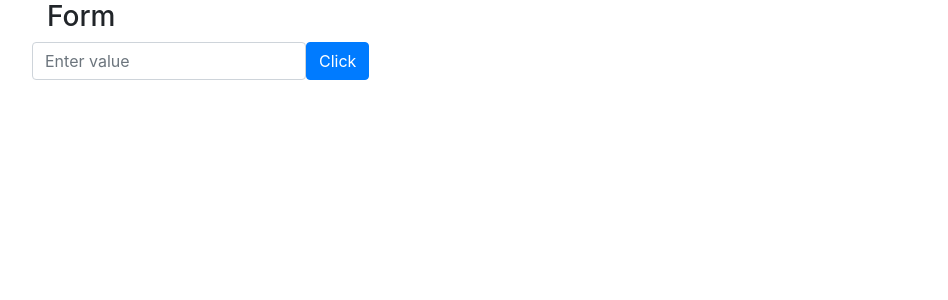
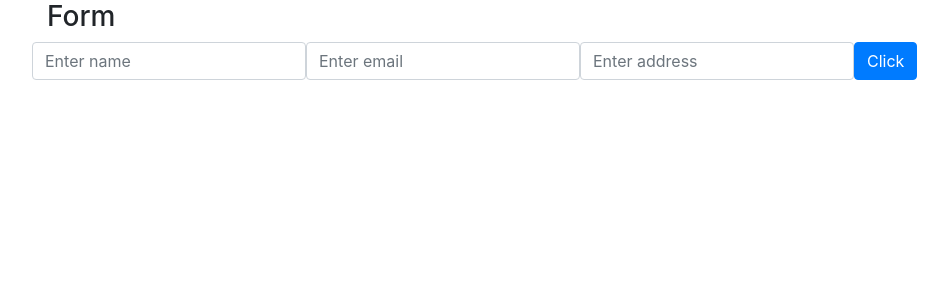
Before and after one commit to amitdheeman23/InterviewQuestions, an Angular app: page / in a window 1280 px wide. Shown: the top 300 px of the page, without its empty margins (38-986 px from the left). Built offline with nearby package versions, Linux system fonts and the light colour scheme.

Commit message:
valueChanges all form and changeStatus

```diff
--- a/src/app/home/home.component.html
+++ b/src/app/home/home.component.html
@@ -2,7 +2,13 @@
     <h3>Form</h3>
     <form class="row" [formGroup]="form">
         <div class="form-group">
-            <input type="text" class="form-control" formControlName="name" placeholder="Enter value">
+            <input type="text" class="form-control" formControlName="name" placeholder="Enter name">
+        </div>
+        <div class="form-group">
+            <input type="email" class="form-control" formControlName="email" placeholder="Enter email">
+        </div>
+        <div class="form-group">
+            <input type="text" class="form-control" formControlName="address" placeholder="Enter address">
         </div>
         <div class="form-group">
             <button class="btn btn-primary" >Click</button>
--- a/src/app/home/home.component.ts
+++ b/src/app/home/home.component.ts
@@ -1,5 +1,6 @@
 import { Component, OnInit } from '@angular/core';
 import { FormControl, FormGroup } from '@angular/forms';
+import { signUpform } from './signUpform';
 
 @Component({
   selector: 'app-home',
@@ -12,13 +13,24 @@ export class HomeComponent implements OnInit {
 
   ngOnInit(): void {
     this.form=new FormGroup({
-      name:new FormControl('')
+      name:new FormControl(''),
+      email:new FormControl(''),
+      address:new FormControl(''),
     });
 
-    this.form.get('name')?.valueChanges.subscribe((res)=>{
-      console.log(res);
+    this.form.valueChanges.subscribe((uname:signUpform)=>{
+      console.log('name',uname.name);
+      console.log('email',uname.email);
+      console.log('address',uname.address);
 
     })
+
+     this.form.get('email')?.statusChanges.subscribe((status)=>{
+      console.log('change_Status',status);
+
+     })
+
+
   }
 
 
--- /dev/null
+++ b/src/app/home/signUpform.ts
@@ -0,0 +1,6 @@
+export class signUpform{
+    name?:string;
+    email?:string;
+    address?:string;
+
+}
```
